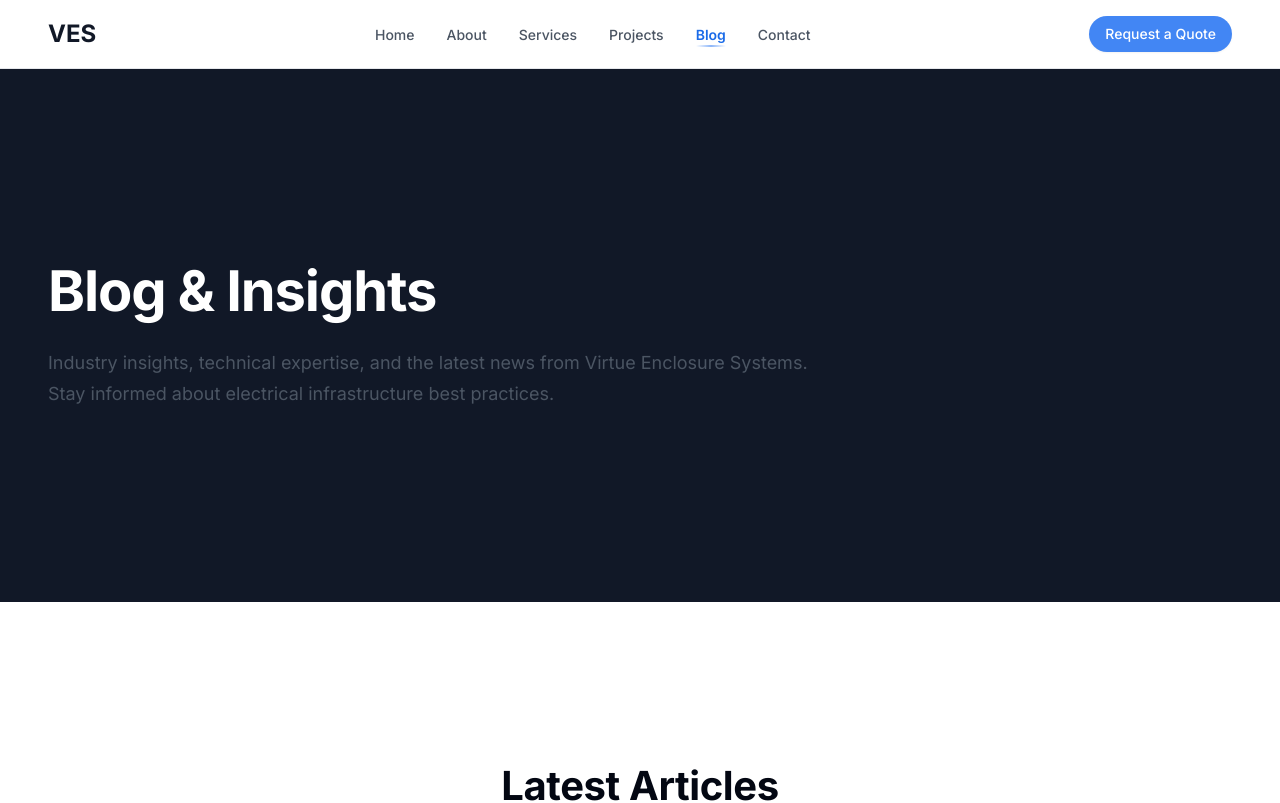
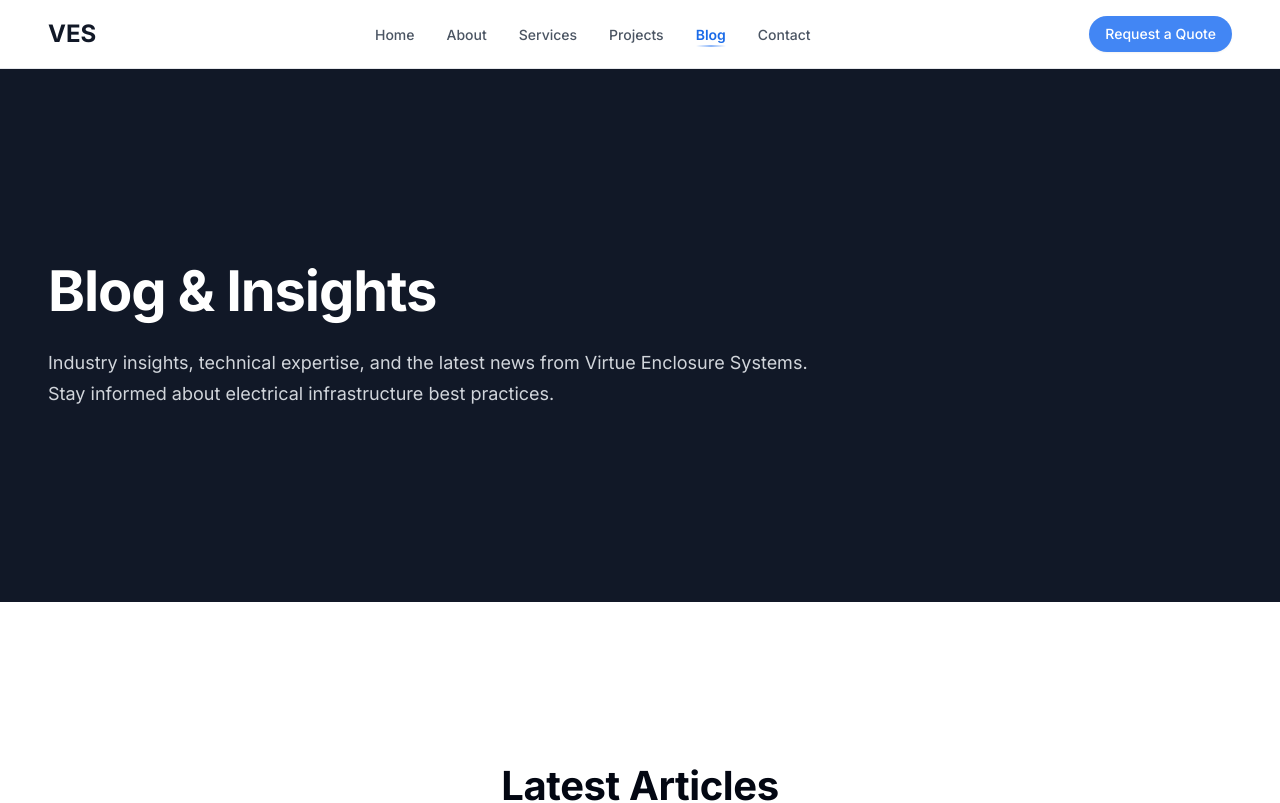
Before and after one commit to Monirul-98/VIRTUE-MAIN, a Next.js app: page /blog in a window 1280 px wide. Shown: the top 803 px of the page. Built offline with nearby package versions, Linux system fonts and the light colour scheme.

Commit message:
COLOR CHANGE

```diff
--- a/components/ui/typography.tsx
+++ b/components/ui/typography.tsx
@@ -88,7 +88,10 @@ export function Text({
     tiny: "text-tiny",
   };
 
-  const colorClass = muted ? "text-neutral-500" : "text-neutral-600";
+  // Check if className already contains a text color class
+  const hasTextColor = /text-(neutral|gray|slate|zinc|stone|red|orange|amber|yellow|lime|green|emerald|teal|cyan|sky|blue|indigo|violet|purple|fuchsia|pink|rose|white|black)-\d+|text-(white|black|transparent|current)/.test(className);
+
+  const colorClass = hasTextColor ? "" : (muted ? "text-neutral-500" : "text-neutral-600");
   const Tag = as as React.ElementType;
 
   return (
```
Also changed, not shown: 1 other file (tests, documents, lock files or other folders).
